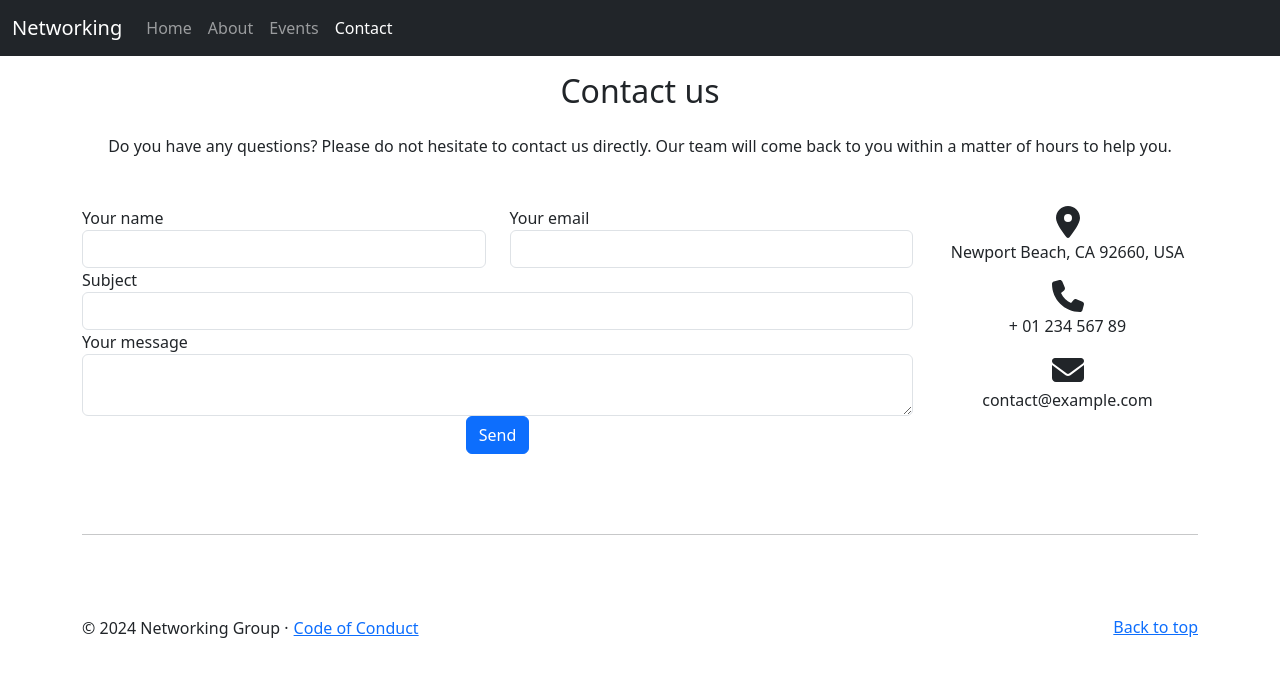
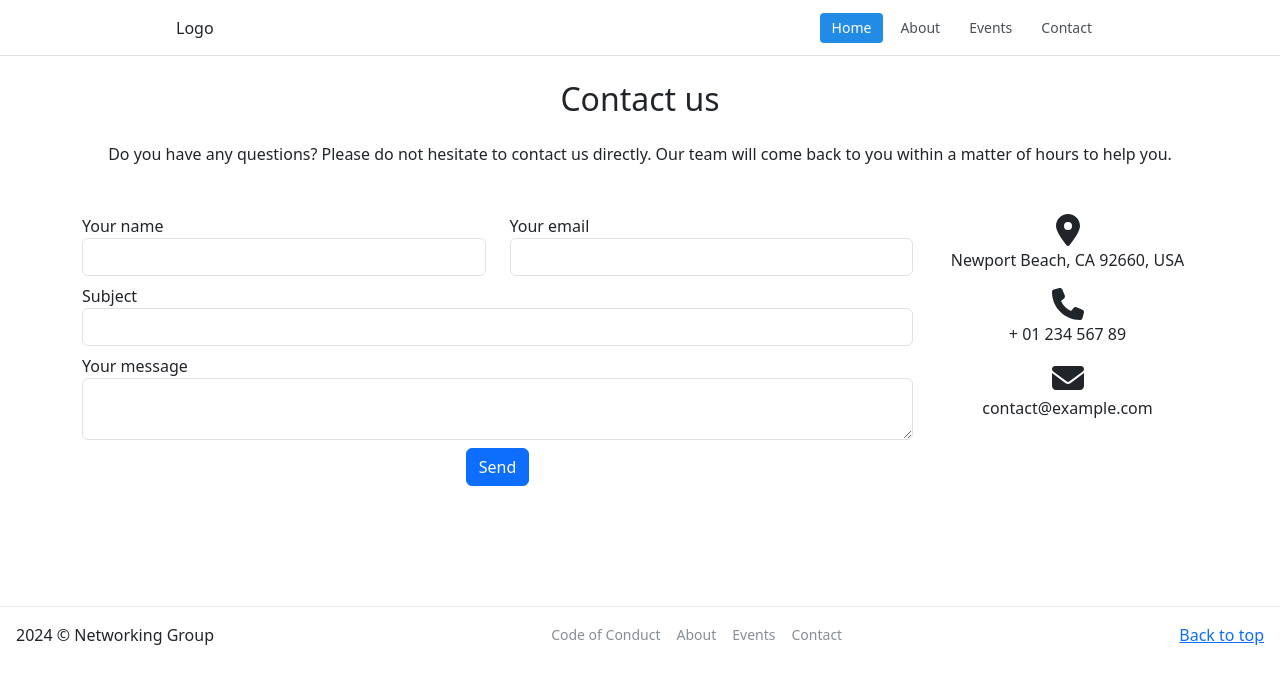
Before and after one commit to connormccarl/networking, a Next.js app: page /contact in a window 1280 px wide. Shown: the top 684 px of the page. Built offline with nearby package versions, Linux system fonts and the light colour scheme.

Commit message:
added mantine header and footer, before homepage update

```diff
--- a/components/Footer.js
+++ b/components/Footer.js
@@ -1,6 +1,9 @@
 import React from 'react'
+import { Anchor, Group } from '@mantine/core';
 
-export default function Footer() {
+import classes from '@/styles/Footer.module.css';
+import { NextLink } from './NextLink';
+
 const showModal = (e) => {
     const { Modal } = require("bootstrap")
     const myModal = new Modal("#pageModal")
@@ -56,13 +59,53 @@ export default function Footer() {
     myModal.show()
 }
 
+const links = [
+    { link: '#', label: 'Code of Conduct' },
+    { link: '/about', label: 'About' },
+    { link: '/events', label: 'Events' },
+    { link: '/contact', label: 'Contact' },
+  ];
+
+export default function Footer() {
+    const items = links.map((link) => (
+        link.label === "Code of Conduct" ?
+            <Anchor
+                c="dimmed"
+                key={link.label}
+                href={link.link}
+                lh={1}
+                onClick={showModal}
+                size="sm"
+                component={NextLink}
+            >
+                {link.label}
+            </Anchor>
+        :
+            <Anchor
+              c="dimmed"
+              key={link.label}
+              href={link.link}
+              lh={1}
+              size="sm"
+              component={NextLink}
+            >
+              {link.label}
+            </Anchor>
+    ));
+
   return (
     <>
-        <footer className="container">
-            <hr className="featurette-divider" />
-            <p className="float-end"><a href="#">Back to top</a></p>
-            <p>&copy; { new Date().getFullYear() } Networking Group &middot; <button type="button" className="btn btn-link p-0 align-baseline" onClick={showModal}>Code of Conduct</button></p>
-        </footer>
+        <div className={classes.footer}>
+            <div className={classes.inner}>
+                <div>{ new Date().getFullYear() } &copy; Networking Group</div>
+
+                <Group className={classes.links}>{items}</Group>
+
+                <Group gap="xs" justify="flex-end" wrap="nowrap">
+                    <a href="#">Back to top</a>
+                </Group>
+            </div>
+        </div>
         <div className="modal fade" id="pageModal" tabIndex="-1" aria-labelledby="pageModalLabel" aria-hidden="true">
             <div className="modal-dialog modal-lg">
                 <div className="modal-content">
--- a/components/Header.js
+++ b/components/Header.js
@@ -1,42 +1,48 @@
-import React from 'react'
-import Link from 'next/link'
-import { useRouter } from 'next/router'
+import React, { useState } from 'react'
+import { NextLink } from './NextLink';
+import { Container, Group, Burger, Collapse, Text } from '@mantine/core';
+import { useDisclosure } from '@mantine/hooks';
+
+import classes from '@/styles/Header.module.css';
+
+const links = [
+    { link: '/', label: 'Home' },
+    { link: '/about', label: 'About' },
+    { link: '/events', label: 'Events' },
+    { link: '/contact', label: 'Contact' },
+  ];
 
 export default function Header() {
-    const router = useRouter();
+    const [opened, { toggle, close }] = useDisclosure(false);
+    const [active, setActive] = useState(links[0].link);
+
+    const items = links.map((link) => (
+        <NextLink
+            key={link.label}
+            href={link.link}
+            className={classes.link}
+            data-active={active === link.link || undefined}
+            onClick={(event) => {
+                setActive(link.link)
+            }}
+            >
+            {link.label}
+        </NextLink>
+    ));
 
   return (
-    <header data-bs-theme="dark">
-        <nav className="navbar navbar-expand-md navbar-dark fixed-top bg-dark">
-            <div className="container-fluid">
-            <Link className="navbar-brand" href="/">Networking</Link>
-            <button className="navbar-toggler" type="button" data-bs-toggle="collapse" data-bs-target="#navbarCollapse" aria-controls="navbarCollapse" aria-expanded="false" aria-label="Toggle navigation">
-                <span className="navbar-toggler-icon"></span>
-            </button>
-            <div className="collapse navbar-collapse" id="navbarCollapse">
-                <ul className="navbar-nav me-auto mb-2 mb-md-0">
-                <li className="nav-item">
-                    <Link className={`nav-link ${router.pathname == "/" ? "active" : ""}`} aria-current="page" href="/">Home</Link>
-                </li>
-                <li className="nav-item">
-                    <Link className={`nav-link ${router.pathname == "/about" ? "active" : ""}`} href="/about">About</Link>
-                </li>
-                <li className="nav-item">
-                    <Link className={`nav-link ${router.pathname == "/events" ? "active" : ""}`} href="/events">Events</Link>
-                </li>
-                <li className="nav-item">
-                    <Link className={`nav-link ${router.pathname == "/contact" ? "active" : ""}`} href="/contact">Contact</Link>
-                </li>
-                </ul>
-                {/*
-                <form className="d-flex" role="search">
-                <input className="form-control me-2" type="search" placeholder="Search" aria-label="Search" />
-                <button className="btn btn-outline-success" type="submit">Search</button>
-                </form>
-                */}
-            </div>
-            </div>
-        </nav>
+    <header className={classes.header}>
+        <Container size="md" className={classes.inner}>
+            <div>Logo</div>
+            <Group gap={5} visibleFrom="xs">
+            {items}
+            </Group>
+
+            <Burger opened={opened} onClick={toggle} hiddenFrom="xs" size="sm" />
+        </Container>
+        <Collapse in={opened} className={classes.dropdown} onBlur={close}>
+            <Text ta="center">{items}</Text>
+        </Collapse>
     </header>
   )
 }
--- /dev/null
+++ b/components/NextLink.js
@@ -0,0 +1,6 @@
+import React, { forwardRef } from 'react';
+import Link from 'next/link';
+
+export const NextLink = forwardRef(({ href, ...others }) => (
+    <Link href={href} {...others} />
+))
--- a/pages/_app.js
+++ b/pages/_app.js
@@ -1,6 +1,9 @@
 import { useEffect } from 'react'
 import Header from '@/components/Header';
 import Footer from '@/components/Footer';
+
+import '@mantine/core/styles.css'
+import { createTheme, MantineProvider } from '@mantine/core'
 
 import 'bootstrap/dist/css/bootstrap.min.css'
 import '@/styles/globals.css'
@@ -9,16 +12,20 @@ import "@fortawesome/fontawesome-svg-core/styles.css";
 import { config } from "@fortawesome/fontawesome-svg-core";
 config.autoAddCss = false;
 
+const theme = createTheme({
+
+})
+
 export default function App({ Component, pageProps }) {
   useEffect(() => {
     require("bootstrap/dist/js/bootstrap.bundle.min.js");
   }, []);
 
   return (
-    <>
+    <MantineProvider theme={theme}>
       <Header />
       <Component {...pageProps} />
       <Footer />
-    </>
+    </MantineProvider>
   )
 }
--- a/pages/_document.js
+++ b/pages/_document.js
@@ -1,9 +1,12 @@
 import { Html, Head, Main, NextScript } from 'next/document'
+import { ColorSchemeScript } from '@mantine/core'
 
 export default function Document() {
   return (
     <Html lang="en">
-      <Head />
+      <Head>
+        <ColorSchemeScript defaultColorScheme='auto' />
+      </Head>
       <body>
         <Main />
         <NextScript />
--- a/pages/contact.js
+++ b/pages/contact.js
@@ -93,7 +93,7 @@ export default function Contact() {
                             </div>
                         </div>
                     </div>
-                    <div className="row">
+                    <div className="row mt-2">
                         <div className="col-md-12">
                             <div className="md-form mb-0">
                                 <label htmlFor="subject" className="">Subject</label>
@@ -101,7 +101,7 @@ export default function Contact() {
                             </div>
                         </div>
                     </div>
-                    <div className="row">
+                    <div className="row mt-2">
                         <div className="col-md-12">
 
                             <div className="md-form">
@@ -113,7 +113,7 @@ export default function Contact() {
                 </form>
 
                 <div className="text-center text-md-left">
-                    <a className="btn btn-primary" onClick={handleSubmit}>Send</a>
+                    <a className="btn btn-primary mt-2" onClick={handleSubmit}>Send</a>
                 </div>
                 <div className="status"></div>
             </div>
--- a/pages/index.js
+++ b/pages/index.js
@@ -91,7 +91,6 @@ export default function Home() {
               />
               <h2 className="fw-normal">Invite-Only</h2>
               <p>We are an invite-only networking group, exclusively offering unlimited networking potential to its members. Reach out to us if you have an interest in joining.</p>
-              <p><Link className="btn btn-secondary" href="/contact">Contact Us &raquo;</Link></p>
             </div>{/* /.col-lg-4 */}
             <div className="col-lg-4">
               <Image
@@ -103,7 +102,6 @@ export default function Home() {
               />
               <h2 className="fw-normal">Entertaining</h2>
               <p>We aim to provide entertaining and fun networking events that allow people to connect and enjoy themselves.</p>
-              <p><Link className="btn btn-secondary" href="/events">See Events &raquo;</Link></p>
             </div>{/* /.col-lg-4 */}
           </div>{/* /.row */}
 
--- /dev/null
+++ b/postcss.config.cjs
@@ -0,0 +1,14 @@
+module.exports = {
+    plugins: {
+      'postcss-preset-mantine': {},
+      'postcss-simple-vars': {
+        variables: {
+          'mantine-breakpoint-xs': '36em',
+          'mantine-breakpoint-sm': '48em',
+          'mantine-breakpoint-md': '62em',
+          'mantine-breakpoint-lg': '75em',
+          'mantine-breakpoint-xl': '88em',
+        },
+      },
+    },
+  };
--- /dev/null
+++ b/styles/Footer.module.css
@@ -0,0 +1,22 @@
+.footer {
+    margin-top: rem(120px);
+    border-top: rem(1px) solid light-dark(var(--mantine-color-gray-2), var(--mantine-color-dark-5));
+  }
+
+  .inner {
+    display: flex;
+    justify-content: space-between;
+    align-items: center;
+    padding: var(--mantine-spacing-md) var(--mantine-spacing-md);
+
+    @media (max-width: $mantine-breakpoint-sm) {
+      flex-direction: column;
+    }
+  }
+
+  .links {
+    @media (max-width: $mantine-breakpoint-sm) {
+      margin-top: var(--mantine-spacing-lg);
+      margin-bottom: var(--mantine-spacing-sm);
+    }
+  }
--- /dev/null
+++ b/styles/Header.module.css
@@ -0,0 +1,39 @@
+.header {
+    height: rem(56px);
+    /*margin-bottom: rem(120px);*/
+    background-color: var(--mantine-color-body);
+    border-bottom: rem(1px) solid light-dark(var(--mantine-color-gray-3), var(--mantine-color-dark-4));
+  }
+
+  .inner {
+    height: rem(56px);
+    display: flex;
+    justify-content: space-between;
+    align-items: center;
+  }
+
+  .dropdown {
+    position: relative;
+    z-index: 1000;
+    background-color: white;
+  }
+
+  .link {
+    display: block;
+    line-height: 1;
+    padding: rem(8px) rem(12px);
+    border-radius: var(--mantine-radius-sm);
+    text-decoration: none;
+    color: light-dark(var(--mantine-color-gray-7), var(--mantine-color-dark-0));
+    font-size: var(--mantine-font-size-sm);
+    font-weight: 500;
+
+    @mixin hover {
+      background-color: light-dark(var(--mantine-color-gray-0), var(--mantine-color-dark-6));
+    }
+
+    [data-mantine-color-scheme] &[data-active] {
+      background-color: var(--mantine-color-blue-filled);
+      color: var(--mantine-color-white);
+    }
+  }
--- a/styles/globals.css
+++ b/styles/globals.css
@@ -3,7 +3,7 @@
 /* Padding below the footer and lighter body text */
 
 body {
-  padding-top: 3rem;
+  /*padding-top: 3rem;*/
   padding-bottom: 3rem;
   color: rgb(var(--bs-tertiary-color-rgb));
 }
```
Also changed, not shown: package.json (+7 -1 lines), 1 other file (tests, documents, lock files or other folders). Lines whose indentation alone changed are shown as unchanged.
